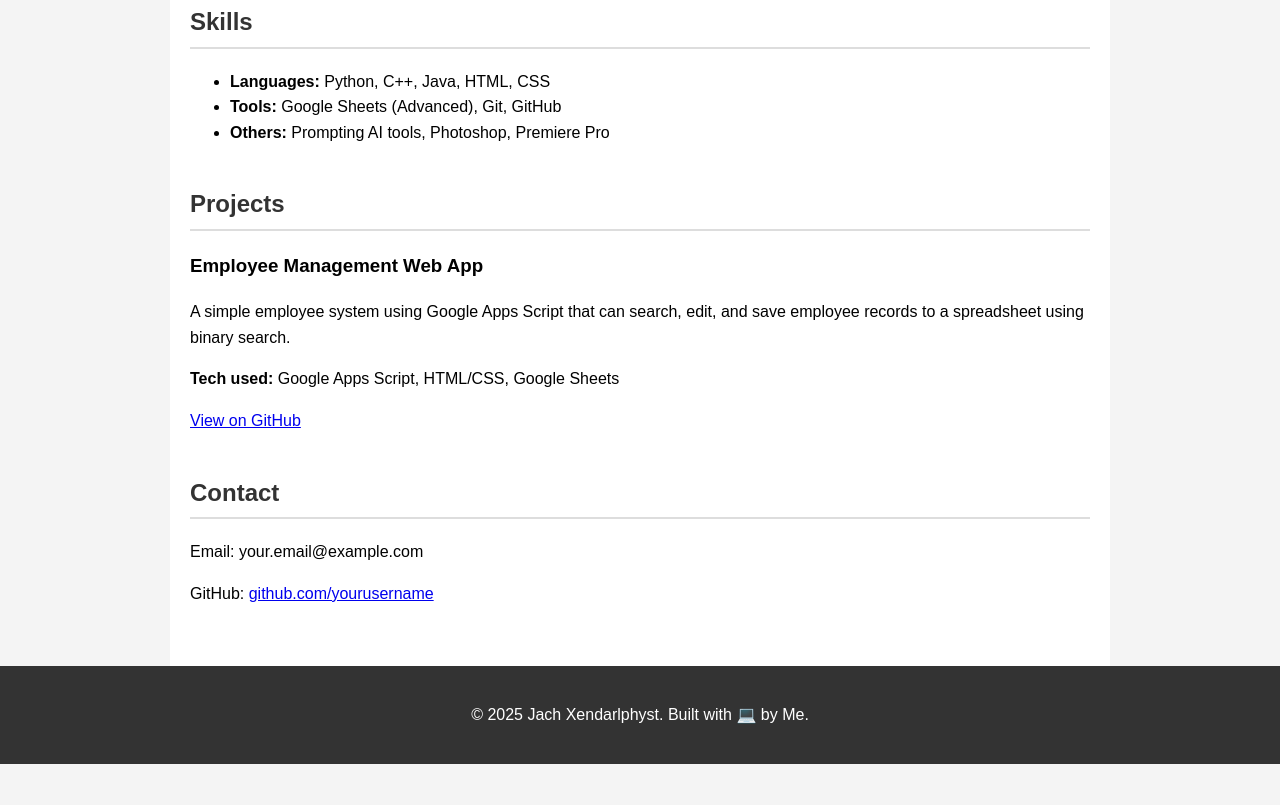
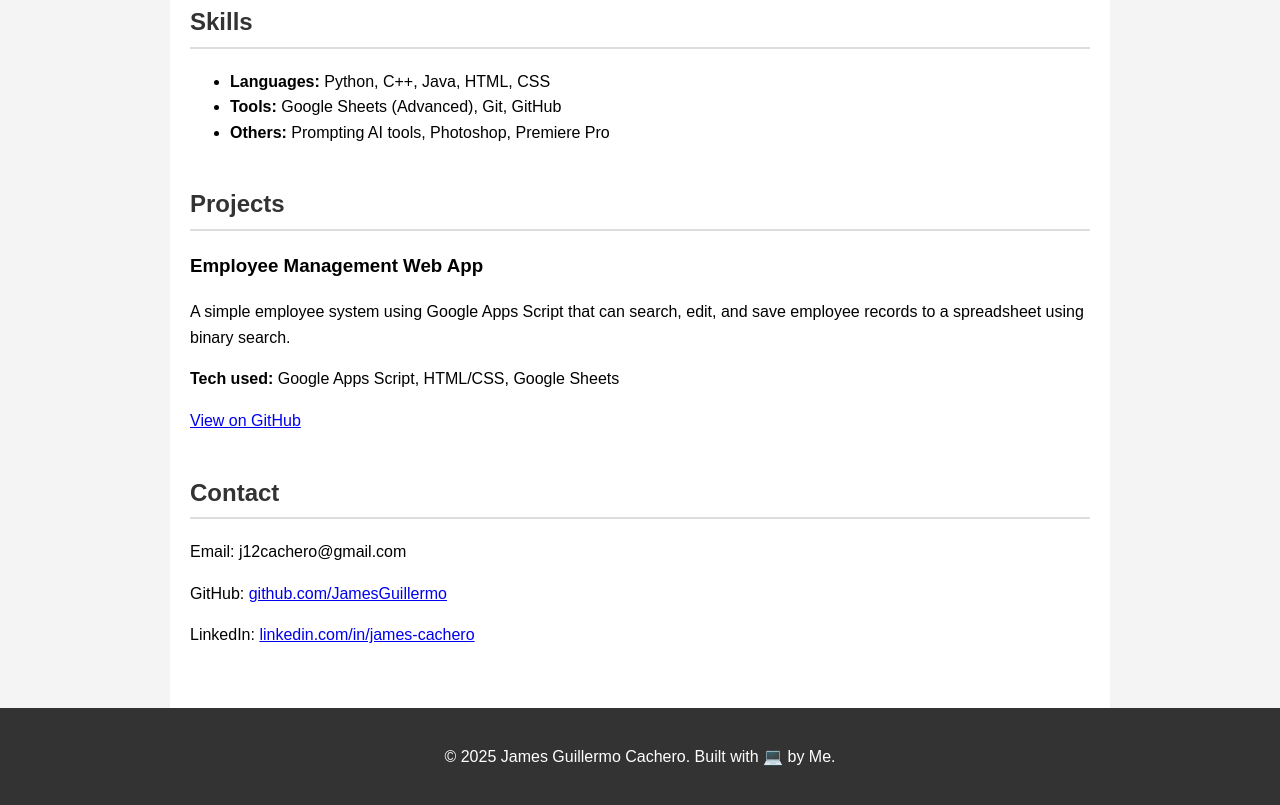
Before and after one commit to JamesGuillermo/My_Portfolio, a plain HTML site: page index.html in a window 1280 px wide. Shown: the part 412-1217 px from the top of the page. Before the commit the page ends 1176 px from the top, so only its background shows below. Drawn offline with Linux system fonts and the light colour scheme.

Commit message:
Edited contacts in my portfolio

```diff
--- a/index.html
+++ b/index.html
@@ -96,13 +96,14 @@
 
     <section id="contact">
       <h2>Contact</h2>
-      <p>Email: your.email@example.com</p>
-      <p>GitHub: <a href="https://github.com/yourusername" target="_blank">github.com/yourusername</a></p>
+      <p>Email: j12cachero@gmail.com</p>
+      <p>GitHub: <a href="https://github.com/JamesGuillermo" target="_blank">github.com/JamesGuillermo</a></p>
+      <p>LinkedIn: <a href="https://www.linkedin.com/in/james-cachero-45447826b?utm_source=share&utm_campaign=share_via&utm_content=profile&utm_medium=android_app" target="_blank">linkedin.com/in/james-cachero</a></p>
     </section>
   </div>
 
   <footer>
-    <p>© 2025 Jach Xendarlphyst. Built with 💻 by Me.</p>
+    <p>© 2025 James Guillermo Cachero. Built with 💻 by Me.</p>
   </footer>
 
 </body>
```
